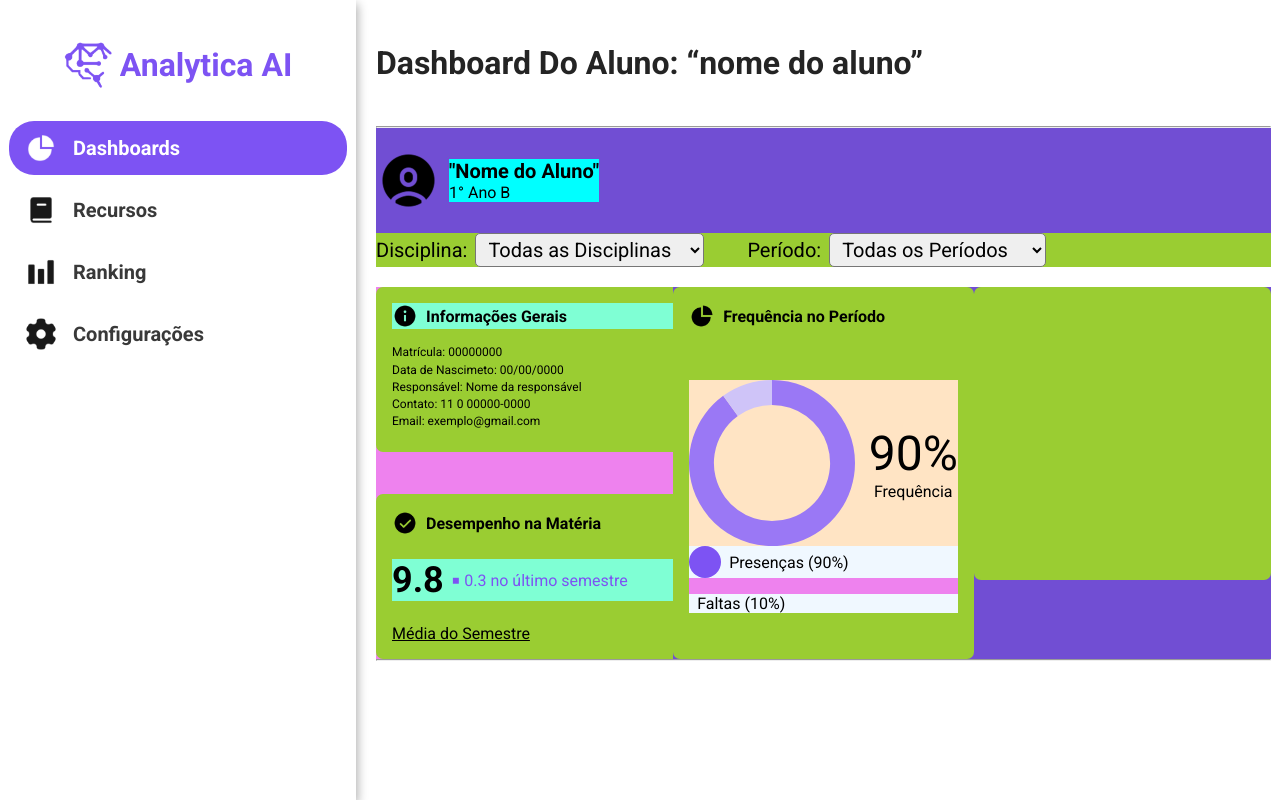
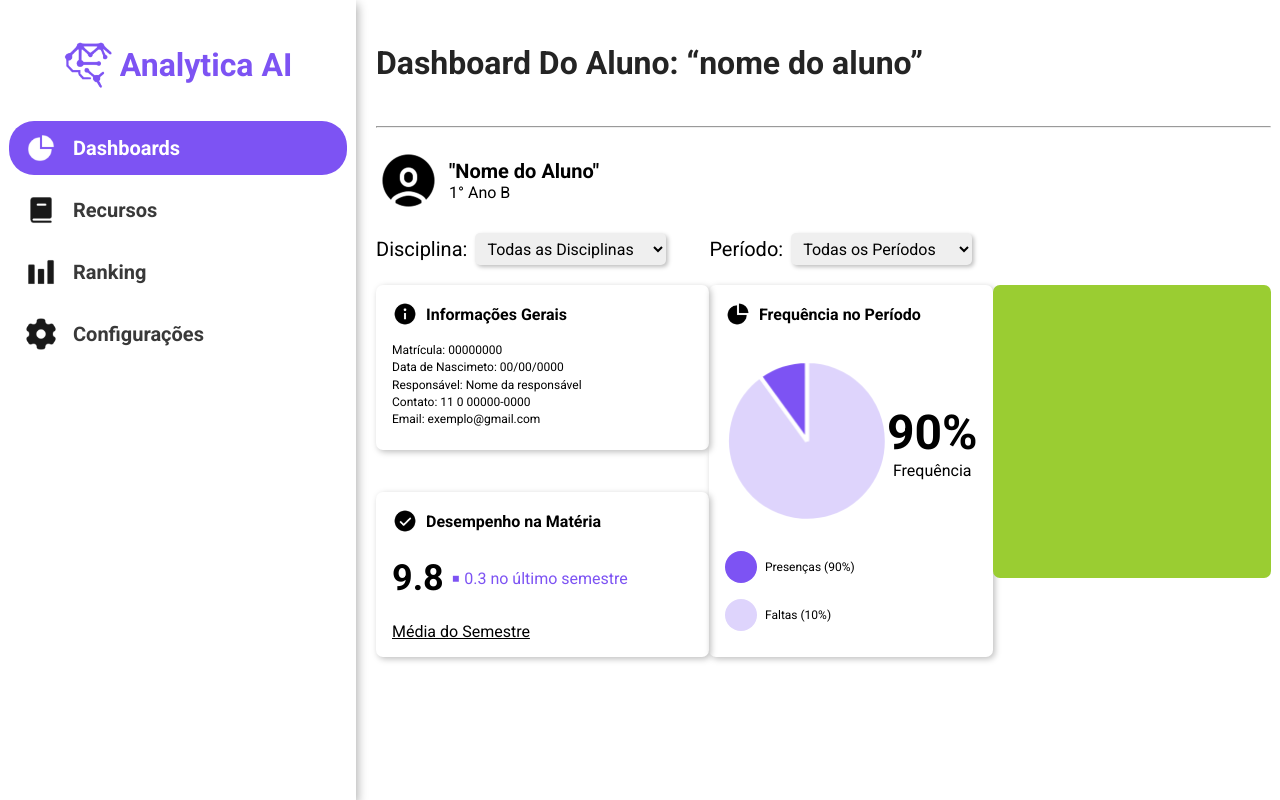
Before and after one commit to campoos/Front-End-TCC-, a React (Vite) app in the folder analityca-ai/: page /dashboards in a window 1280 px wide. Built offline with nearby package versions, Linux system fonts and the light colour scheme.

Commit message:
FEAT dashboard frequencia

```diff
--- a/analityca-ai/src/pages/dashboards/Dashboards.css
+++ b/analityca-ai/src/pages/dashboards/Dashboards.css
@@ -2,6 +2,7 @@
     /* tema claro */
     --roxo-primario-modo-claro: #7D53F3;
     --roxo-secundario-modo-claro: #714ed3;
+    --roxo-terciario-modo-claro: #DED4FC;
     --texto-branco-modo-claro: #ffffff;
     --texto-preto-modo-claro: #242424;
     --texto-transparente-modo-claro: #9A9A9A;
@@ -10,7 +11,7 @@
     --background-input-modo-claro: #F9F9F9;
     --borda-input-modo-claro: #E1E1E1;
     --texto-input-modo-claro: #979797;
-    --shadobox-modo-claro: #BEBEBE;
+    --shadowbox-modo-claro: #BEBEBE;
   }
 
 * {
@@ -57,8 +58,6 @@
 }
 
 #telaDashboards #containerDashboards #usuarioContainer {
-    background-color: #714ed3;
-
     display: flex;
     align-items: center;
 
@@ -69,10 +68,6 @@
     height: 4.0625rem;
 
     padding-right: 0.5rem;
-}
-
-#telaDashboards #containerDashboards #usuarioContainer #userContent {
-    background-color: aqua;
 }
 
 #telaDashboards #containerDashboards #usuarioContainer #userContent h1 {
@@ -89,7 +84,7 @@
 
     margin-bottom: 1.25rem;
 
-    background-color: yellowgreen;
+    overflow: visible;
 }
 
 #telaDashboards #containerDashboards #filtros .filtro {
@@ -98,6 +93,7 @@
     align-items: center;
     gap: 0.5rem;
 
+    overflow: visible;
 }
 
 #telaDashboards #containerDashboards #filtros .filtro label {
@@ -105,31 +101,34 @@
 }
 
 #telaDashboards #containerDashboards #filtros .filtro select {
-    font-size: 1.25rem;
+    font-size: 1rem;
 
-    padding: 0.2rem 1rem 0.2rem 0.5rem;
+    padding: 0.4rem 1rem 0.3rem 0.5rem;
 
     border-radius: 5px;
-    box-shadow: 1px solid var(--texto-input-modo-claro)
+
+    border: none;
+
+    box-shadow: 2px 2px 4px 0px var(--shadowbox-modo-claro);
 }
 
 #telaDashboards #containerDashboards #dashboards {
-    background-color: #714ed3;
-
     display: flex;
     justify-content: space-between;
     flex-direction: row;
 
     height: 23.25rem;
+
+    overflow: visible;
 }
 
 #telaDashboards #containerDashboards #dashboards #containerInformacoesDesempenho {
     display: flex;
     flex-direction: column;
 
-    background-color: violet;
+    justify-content: space-between;
 
-    justify-content: space-between;
+    overflow: visible;
 }
 
 #telaDashboards #containerDashboards #dashboards #containerInformacoesDesempenho #informacoesGerais {
@@ -143,11 +142,10 @@
     display: flex;
     flex-direction: column;
 
-    background-color: yellowgreen;
+    box-shadow: 2px 2px 6px 0px var(--shadowbox-modo-claro);
 }
 
 #telaDashboards #containerDashboards #dashboards #containerInformacoesDesempenho #informacoesGerais #informacoesTitle {
-    background-color: aquamarine;
     display: flex;
     align-items: center;
     gap: 0.5rem;
@@ -183,7 +181,7 @@
     flex-direction: column;
     justify-content: space-between;
 
-    background-color: yellowgreen;
+    box-shadow: 2px 2px 6px 0px var(--shadowbox-modo-claro);
 }
 
 #telaDashboards #containerDashboards #dashboards #containerInformacoesDesempenho #desempenho #desempenhoTitle {
@@ -203,8 +201,6 @@
 #telaDashboards #containerDashboards #dashboards #containerInformacoesDesempenho #desempenho #informacoesContent #notaMedia {
     display: flex;
     align-items: center;
-
-    background-color: aquamarine;
 }
 
 #telaDashboards #containerDashboards #dashboards #containerInformacoesDesempenho #desempenho #informacoesContent #notaMedia h1 {
@@ -239,7 +235,7 @@
 
     padding: 1rem;
 
-    background-color: yellowgreen;
+    box-shadow: 2px 2px 6px 0px var(--shadowbox-modo-claro);
 }
 
 #telaDashboards #containerDashboards #dashboards #frequencia #frequenciaTitle {
@@ -247,7 +243,7 @@
     align-items: center;
     gap: 0.5rem;
 
-    margin-bottom: 3.1875rem;
+    margin-bottom: 2rem;
 }
 
 #telaDashboards #containerDashboards #dashboards #frequencia #frequenciaTitle img {
@@ -260,10 +256,10 @@
 
 #telaDashboards #containerDashboards #dashboards #frequencia #graficoContainer {
     display: flex;
-    justify-content: space-between;
+    justify-content: space-around;
     align-items: center;
 
-    background-color: bisque;
+    margin-bottom: 1.625rem;
 }
 
 #telaDashboards #containerDashboards #dashboards #frequencia #graficoContainer #grafico {
@@ -280,7 +276,7 @@
 
 #telaDashboards #containerDashboards #dashboards #frequencia #graficoContainer #textoGrafico h1 {
     font-size: 3rem;
-    font-weight: 300;
+    font-weight: 600;
 }
 
 #telaDashboards #containerDashboards #dashboards #frequencia #graficoContainer #textoGrafico label {
@@ -289,20 +285,20 @@
 }
 
 #telaDashboards #containerDashboards #dashboards #frequencia #labelsFrequencia {
-    background-color: violet;
-
     display: flex;
     flex-direction: column;
     gap: 1rem;
 }
 
 #telaDashboards #containerDashboards #dashboards #frequencia .label {
-    background-color: aliceblue;
-
     display: flex;
     align-items: center;
 
     gap: 0.5rem;
+}
+
+#telaDashboards #containerDashboards #dashboards #frequencia .label span {
+    font-size: 0.75rem;
 }
 
 #telaDashboards #containerDashboards #dashboards #frequencia .label #circlePresenca {
@@ -314,6 +310,15 @@
     background-color: var(--roxo-primario-modo-claro);
 }
 
+#telaDashboards #containerDashboards #dashboards #frequencia .label #circleFalta {
+    height: 2rem;
+    width: 2rem;
+
+    border-radius: 50px;
+
+    background-color: var(--roxo-terciario-modo-claro);
+}
+
 #telaDashboards #containerDashboards #dashboards #notas {
     height: 18.3125rem;
     width: 20.8125rem;
--- a/analityca-ai/src/pages/dashboards/Dashboards.jsx
+++ b/analityca-ai/src/pages/dashboards/Dashboards.jsx
@@ -7,57 +7,31 @@ import InfoIcon from "../../assets/dashboards/info-icon.png"
 import CheckIcon from "../../assets/dashboards/check-icon.png"
 import ChartICon from "../../assets/dashboards/chart-icon.png"
 
-import { useState, useEffect } from 'react';
-import { Chart as ChartJS, ArcElement, Tooltip, Legend } from 'chart.js';
-import { Doughnut } from 'react-chartjs-2';
+import { Pie } from "react-chartjs-2";
+import { Chart as ChartJS, ArcElement, Tooltip } from "chart.js";
 
-ChartJS.register(ArcElement, Tooltip, Legend);
+ChartJS.register(ArcElement, Tooltip);
+
 
 function DashboardsPage() {
 
-  const [chartData, setChartData] = useState({
-    datasets: [],
-  });
-  const [chartOptions, setChartOptions] = useState({});
-
-  useEffect(() => {
-    // Dados de exemplo, você irá substituir por dados reais da API
-    const presenca = 90;
-    const faltas = 10;
-
-    setChartData({
-      labels: ['Presença', 'Faltas'],
+  const dataPizza = {
+    labels: ["Presença", "Falta"],
     datasets: [
       {
-          label: 'Frequência',
-          data: [presenca, faltas],
+        label: "Frequência (%)",
+        data: [90, 10],
         backgroundColor: [
-            '#9A78F5', // Cor para presença (roxo claro do design)
-            '#CFC4F8', // Cor para faltas (roxo escuro do design)
+          "rgb(222, 212, 252)",
+          "rgb(125, 83, 243)"
         ],
-          borderWidth: 0, // Remove a borda branca
+        borderColor: [
+          "rgba(255, 255, 255, 1)"
+        ],
+        borderWidth: 4,
       },
     ],
-    });
-
-    setChartOptions({
-      responsive: true,
-      maintainAspectRatio: false,
-      cutout: '70%', // Faz o gráfico de rosca
-      plugins: {
-        legend: {
-          display: false, // Oculta a legenda padrão do Chart.js
-        },
-        tooltip: {
-          callbacks: {
-            label: function(tooltipItem) {
-              return `${tooltipItem.label}: ${tooltipItem.raw}%`;
-            }
-          }
-        }
-      }
-    });
-  }, []);
+  };
 
   return (
     <>
@@ -75,7 +49,7 @@ function DashboardsPage() {
                 </div>
                 <div id="filtros">
                   <div className="filtro">
-                    <label For="displicina">Disciplina:</label>
+                    <label htmlFor="displicina">Disciplina:</label>
                     <select name="disciplina" id="disciplina">
                       <option value="Todas as Disciplinas" selected>Todas as Disciplinas</option>
                       <option value="Historia">História</option>
@@ -83,7 +57,7 @@ function DashboardsPage() {
                     </select>
                   </div>
                   <div className="filtro">
-                    <label For="periodo">Período:</label>
+                    <label htmlFor="periodo">Período:</label>
                     <select name="periodo" id="periodo">
                       <option value="Todas os Periodos" selected>Todas os Períodos</option>
                       <option value="1 semestre">1º Semestre -2025</option>
@@ -96,7 +70,7 @@ function DashboardsPage() {
                     <div id="informacoesGerais">
                       <div id="informacoesTitle">
                         <img src={InfoIcon} alt="iconeInfo"/>
-                        <label for="">Informações Gerais</label>
+                        <label htmlFor="">Informações Gerais</label>
                       </div>
                       <div id="informacoesContent">
                         <span>Matrícula: 00000000</span>
@@ -109,7 +83,7 @@ function DashboardsPage() {
                     <div id="desempenho">
                       <div id="desempenhoTitle">
                         <img src={CheckIcon} alt="iconeDesempenho"/>
-                        <label for="">Desempenho na Matéria</label>
+                        <label htmlFor="">Desempenho na Matéria</label>
                       </div>
                       <div id="informacoesContent">
                         <div id="notaMedia">
@@ -124,15 +98,15 @@ function DashboardsPage() {
                   <div id="frequencia">
                     <div id="frequenciaTitle">
                         <img src={ChartICon} alt="iconeChart"/>
-                        <label for="">Frequência no Período</label>
+                        <label htmlFor="">Frequência no Período</label>
                       </div>
                       <div id="graficoContainer">
                         <div id="grafico">
-                          <Doughnut data={chartData} options={chartOptions} />
+                          <Pie data={dataPizza} />
                         </div>
                         <div id="textoGrafico">
                           <h1>90%</h1>
-                          <label For="grafico">Frequência</label>
+                          <label htmlFor="grafico">Frequência</label>
                         </div>
                       </div>
                       <div id="labelsFrequencia">
@@ -148,7 +122,6 @@ function DashboardsPage() {
                   </div>
                   <div id="notas"></div>
                 </div>
-                <hr/>
             </div>
         </div>
     </>
```
Lines whose indentation alone changed are shown as unchanged.
